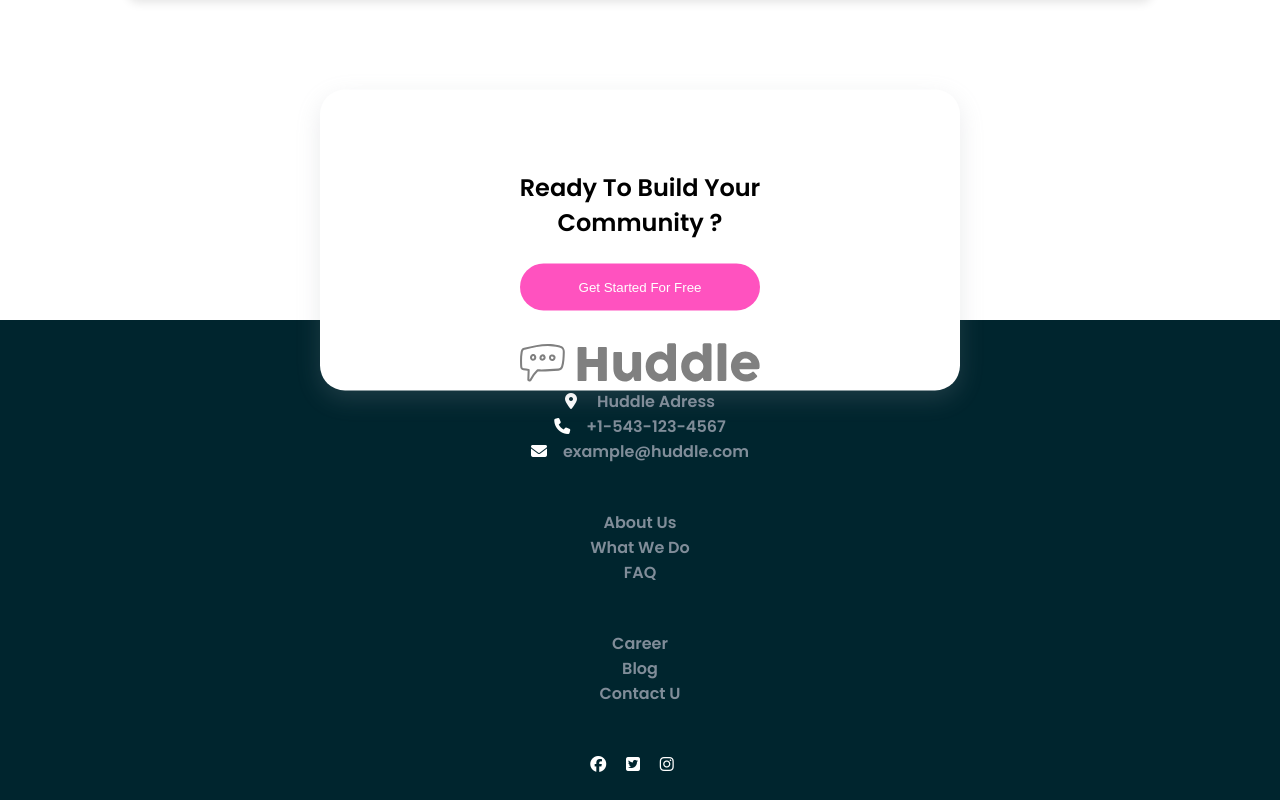
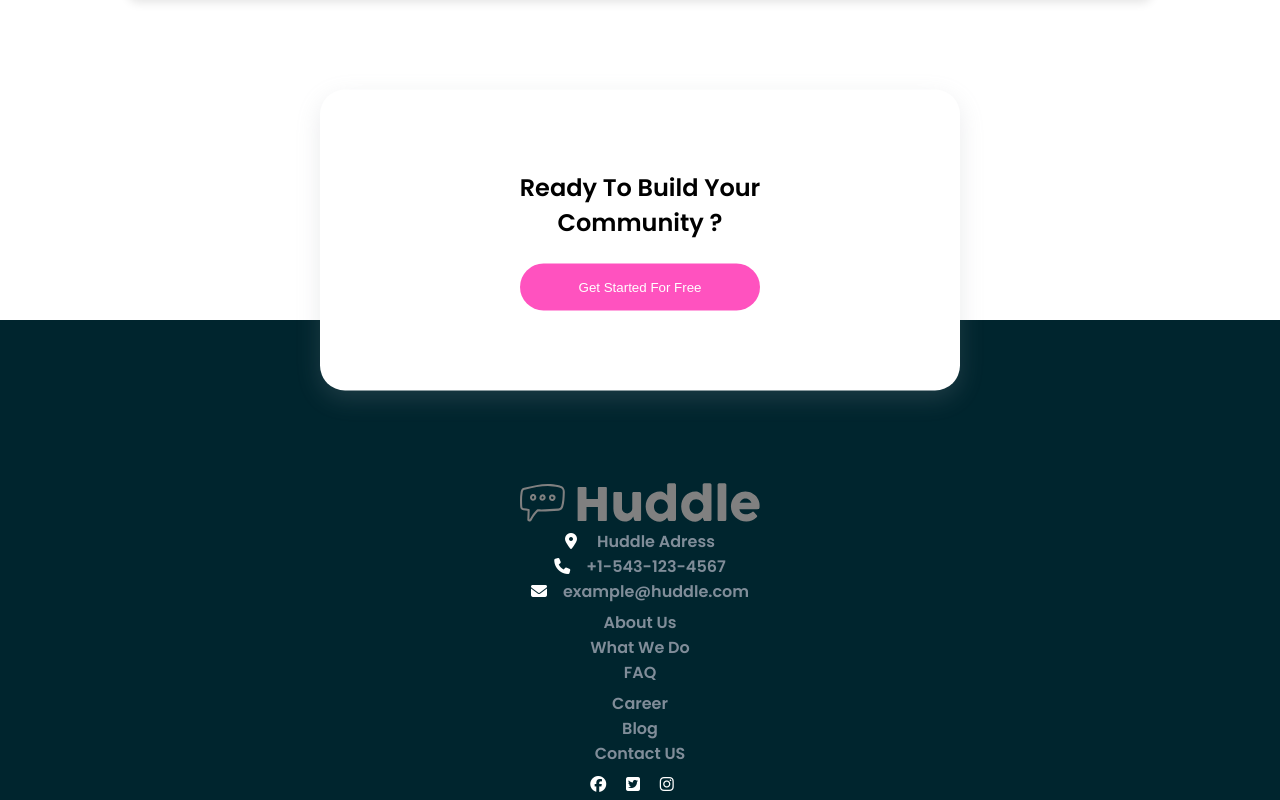
Before and after one commit to xavierdevweb/landingpage, a plain HTML site: page index.html in a window 1280 px wide. Shown: the part 2416-3216 px from the top of the page. Drawn offline with Linux system fonts and the light colour scheme.

Commit message:
Modification

```diff
--- a/inc/style.css
+++ b/inc/style.css
@@ -142,6 +142,7 @@ section:first-of-type {
   margin-top: 20rem;
   color: var(--grayish-blue--);
   width: 100%;
+  height: 30rem;
 }
 
 .container__items--infos ul li {
@@ -161,6 +162,10 @@ i {
 
 footer img {
   filter: invert(50%);
+}
+
+footer .container {
+  height: 100%;
 }
 
 /* ASIDE */
@@ -224,6 +229,10 @@ footer img {
     display: flex;
     flex-direction: column !important;
   }
+
+  footer .container {
+    padding-top: 10rem;
+  }
 }
 
 .container__header > img {
--- a/index.html
+++ b/index.html
@@ -96,7 +96,7 @@
         <ul>
           <li><a href="#">Career</a></li>
           <li><a href="#">Blog</a></li>
-          <li><a href="#">Contact U</a></li>
+          <li><a href="#">Contact US</a></li>
         </ul>
       </div>
       <div class="container__items--infos">
```
